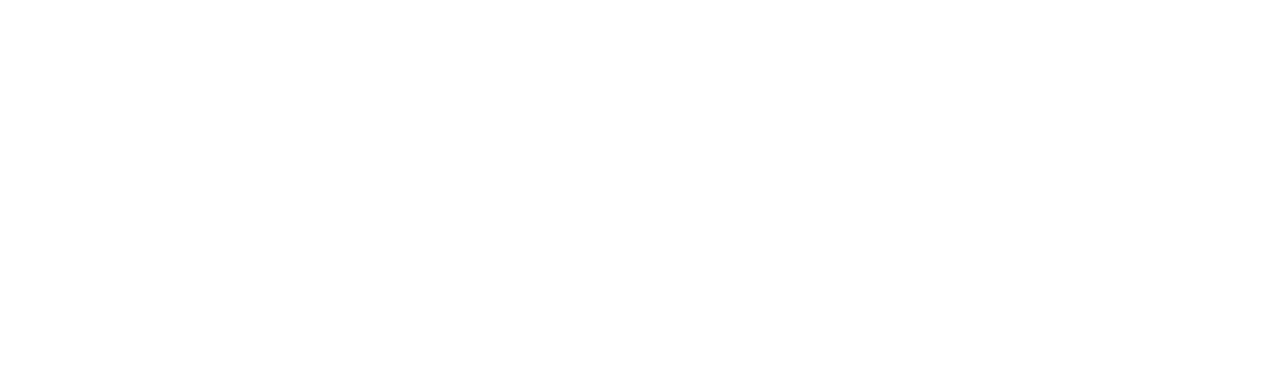
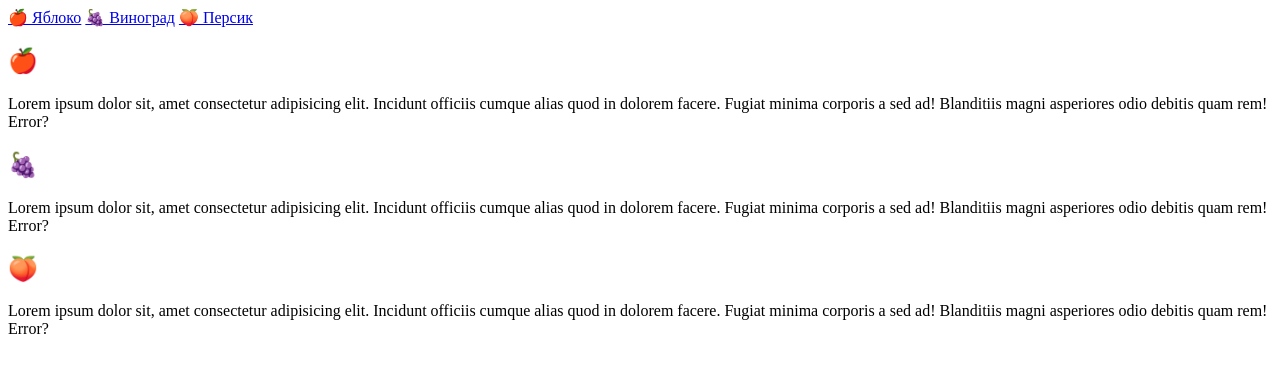
Before and after one commit to Eastvarga/try-some-plagin, a website: page src/index.html in a window 1280 px wide. Drawn offline with Linux system fonts and the light colour scheme.

Commit message:
create html

```diff
--- a/src/index.html
+++ b/src/index.html
@@ -5,5 +5,42 @@
     <meta name="viewport" content="width=device-width, initial-scale=1.0" />
     <title>Some plagin try</title>
   </head>
-  <body></body>
+  <body>
+    <div class="tabs" id="tabs-1">
+      <div class="controls" data-controls>
+        <a href="#apple" class="controls__item">&#127822; Яблоко</a>
+        <a href="#grapes" class="controls__item">&#127815; Виноград</a>
+        <a href="#peach" class="controls__item">&#127825; Персик</a>
+      </div>
+
+      <div class="panes" data-panes>
+        <div class="pane" id="apple">
+          <h2 class="pane__fruit">&#127822;</h2>
+          <p class="pane__text">
+            Lorem ipsum dolor sit, amet consectetur adipisicing elit. Incidunt
+            officiis cumque alias quod in dolorem facere. Fugiat minima corporis
+            a sed ad! Blanditiis magni asperiores odio debitis quam rem! Error?
+          </p>
+        </div>
+
+        <div class="pane" id="grapes">
+          <h2 class="pane__fruit">&#127815;</h2>
+          <p class="pane__text">
+            Lorem ipsum dolor sit, amet consectetur adipisicing elit. Incidunt
+            officiis cumque alias quod in dolorem facere. Fugiat minima corporis
+            a sed ad! Blanditiis magni asperiores odio debitis quam rem! Error?
+          </p>
+        </div>
+
+        <div class="pane" id="peach">
+          <h2 class="pane__fruit">&#127825;</h2>
+          <p class="pane__text">
+            Lorem ipsum dolor sit, amet consectetur adipisicing elit. Incidunt
+            officiis cumque alias quod in dolorem facere. Fugiat minima corporis
+            a sed ad! Blanditiis magni asperiores odio debitis quam rem! Error?
+          </p>
+        </div>
+      </div>
+    </div>
+  </body>
 </html>
```
